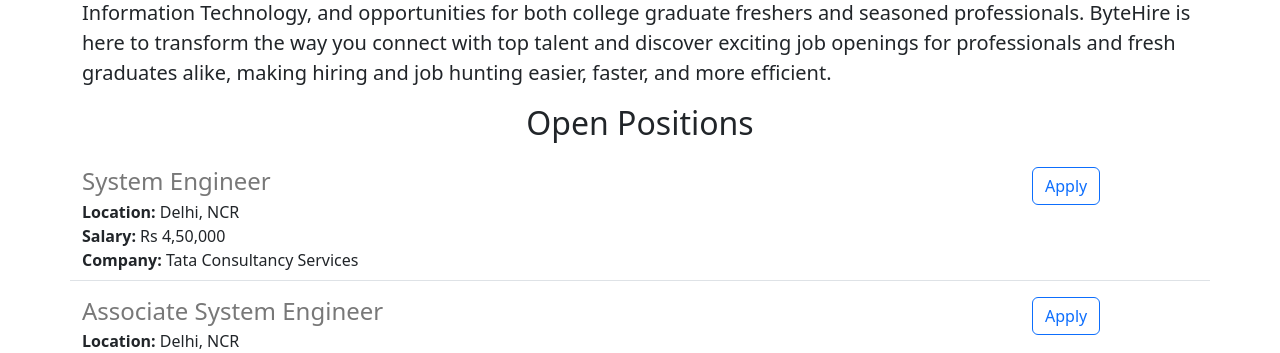
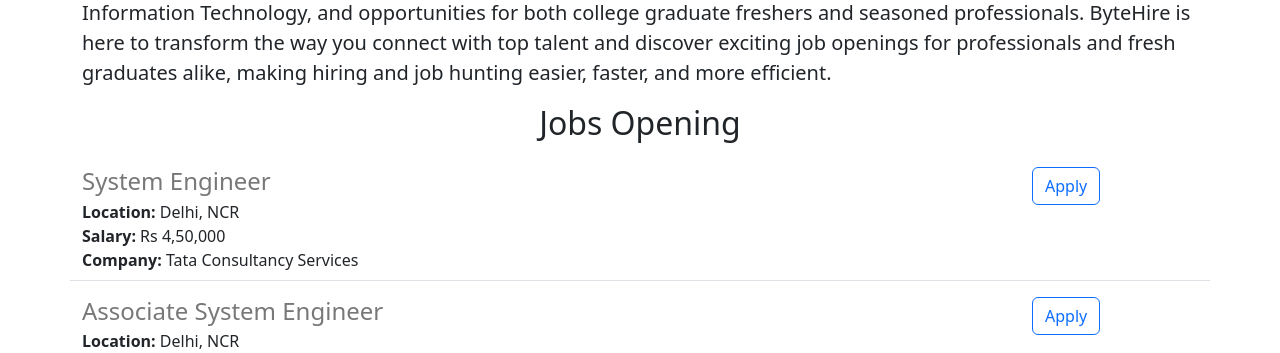
Before and after one commit to abhi7275/ByteHire, a Flask app: page / in a window 1280 px wide. Shown: the part 566-919 px from the top of the page. Run offline with Flask 3, Linux system fonts and the light colour scheme.

Commit message:
minimal changes

```diff
--- a/templates/home.html
+++ b/templates/home.html
@@ -20,7 +20,7 @@
     <img class=img-fluid" id = "banner" src = "https://career-website.abhi7275.repl.co/static/banner.jpg" >"
     <h2 class="text-center mt-2 mb-4">About ByteHire</h2>
     <p class="lead"> Welcome to ByteHire, your all-encompassing platform for streamlined job postings across various sectors, including Information Technology, and opportunities for both college graduate freshers and seasoned professionals. ByteHire is here to transform the way you connect with top talent and discover exciting job openings for professionals and fresh graduates alike, making hiring and job hunting easier, faster, and more efficient. </p>
-    <h2 class="text-center mt-2 mb-4">Open Positions</h2>
+    <h2 class="text-center mt-2 mb-4">Jobs Opening</h2>
       <div>
         {%for job in jobs%}
         {% include 'joblist.html' %}
```
